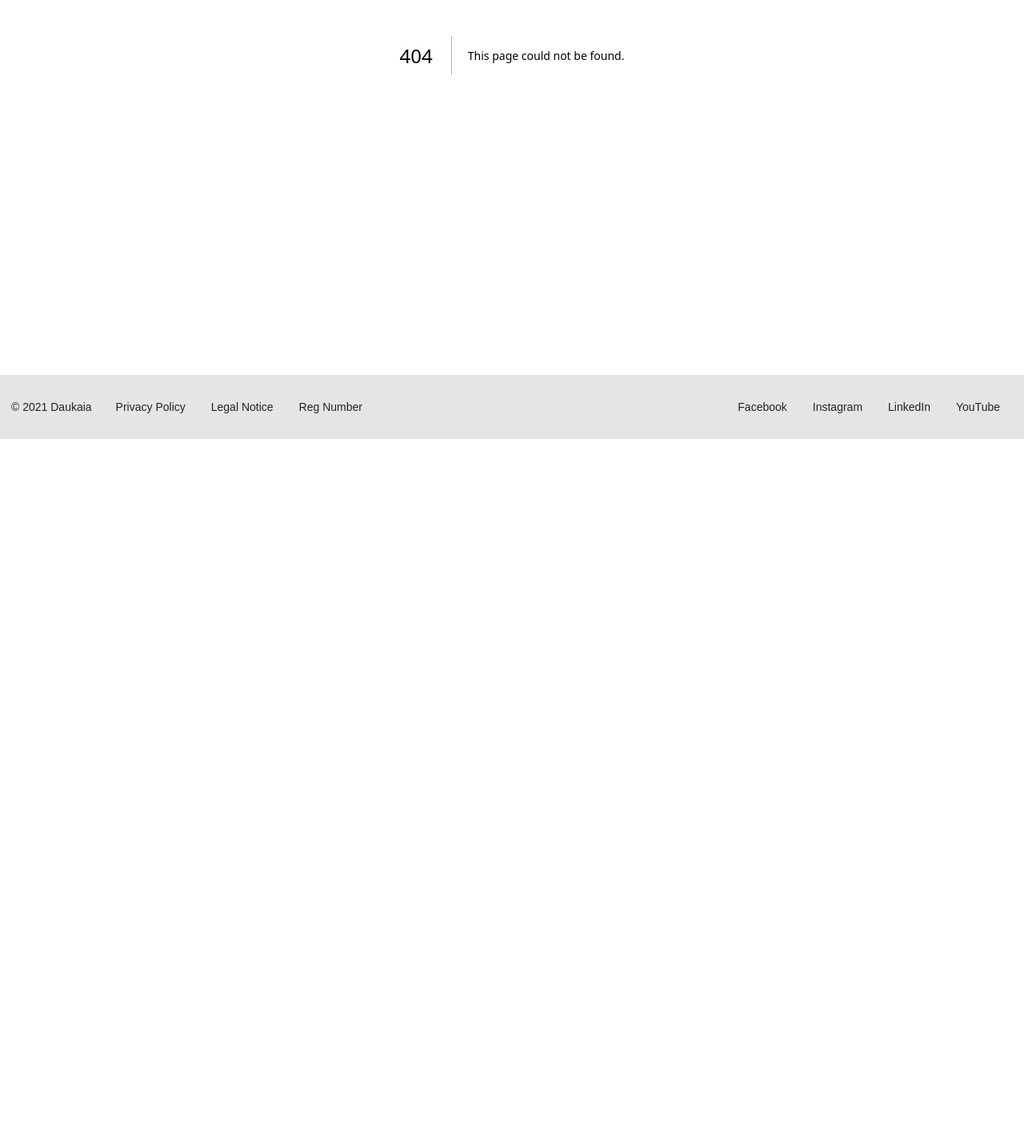
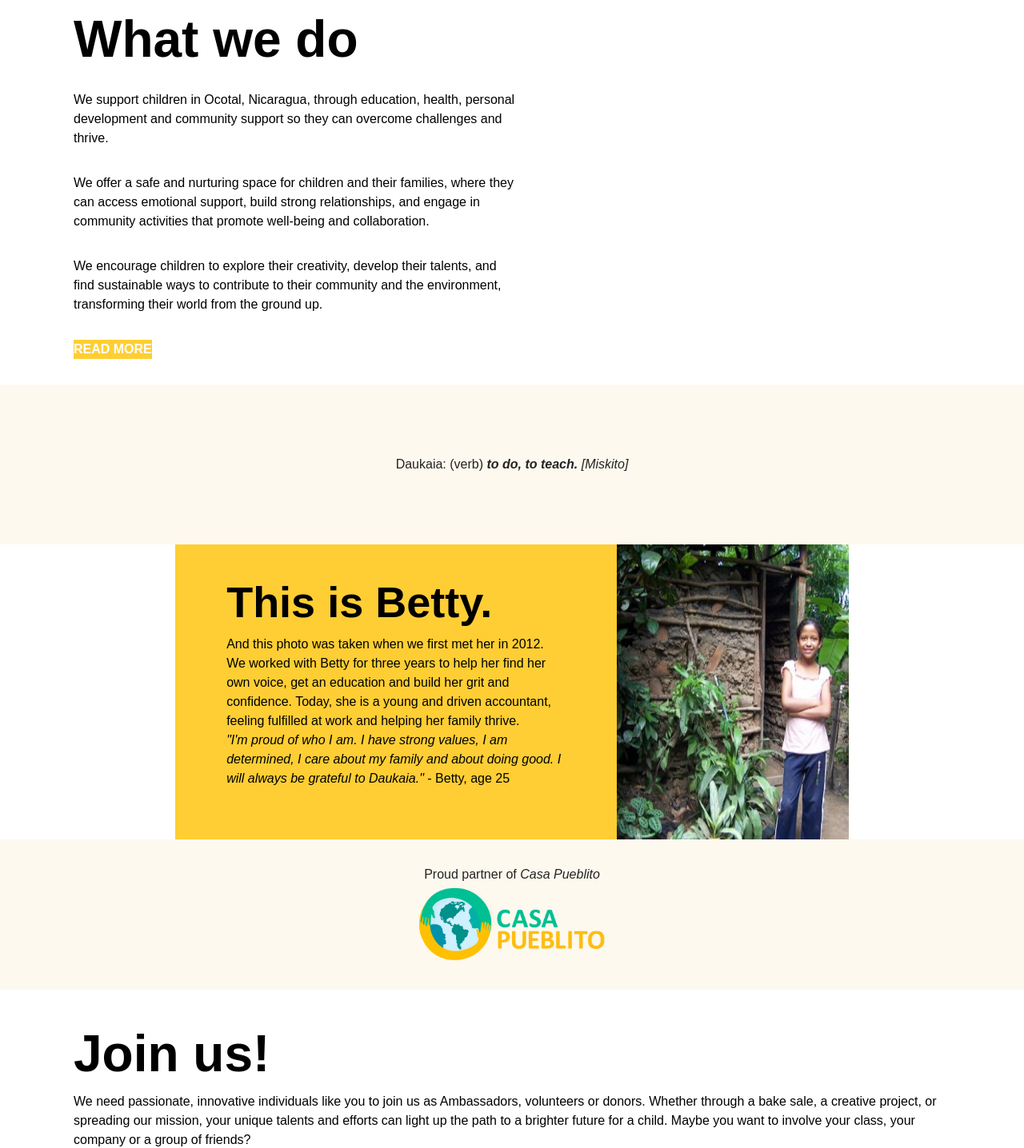
Before and after one commit to samheyman/daukaia-v3, a Next.js app: page /what-we-do in a window 1280 px wide. Before the commit this address had no page. Shown: the part 500-1936 px from the top of the page at 80% size. Before the commit the page ends 1049 px from the top, so only its background shows below. Built offline with nearby package versions, Linux system fonts and the light colour scheme.

Commit message:
Create What We Do page.tsx

```diff
--- /dev/null
+++ b/src/app/what-we-do/page.tsx
@@ -0,0 +1,17 @@
+import WhatWeDo from "../components/WhatWeDo";
+import DaukaiaMeaning from "../components/DaukaiaMeaning";
+import Betty from "../components/Betty";
+import CasaPueblito from "../components/CasaPueblito";
+import JoinUs from "../components/JoinUs";
+
+export default function Home() {
+  return (
+    <>
+      <WhatWeDo />
+      <DaukaiaMeaning />
+      <Betty />
+      <CasaPueblito />
+      <JoinUs />
+    </>
+  );
+}
```
